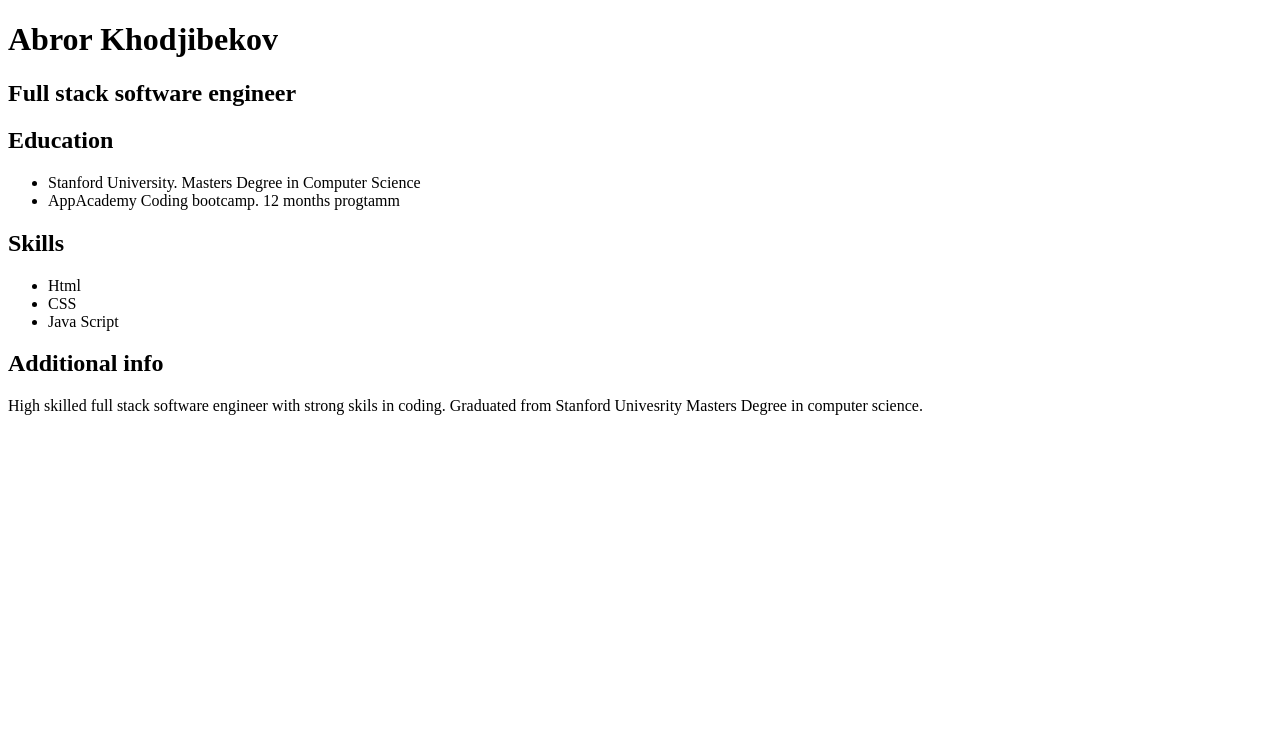
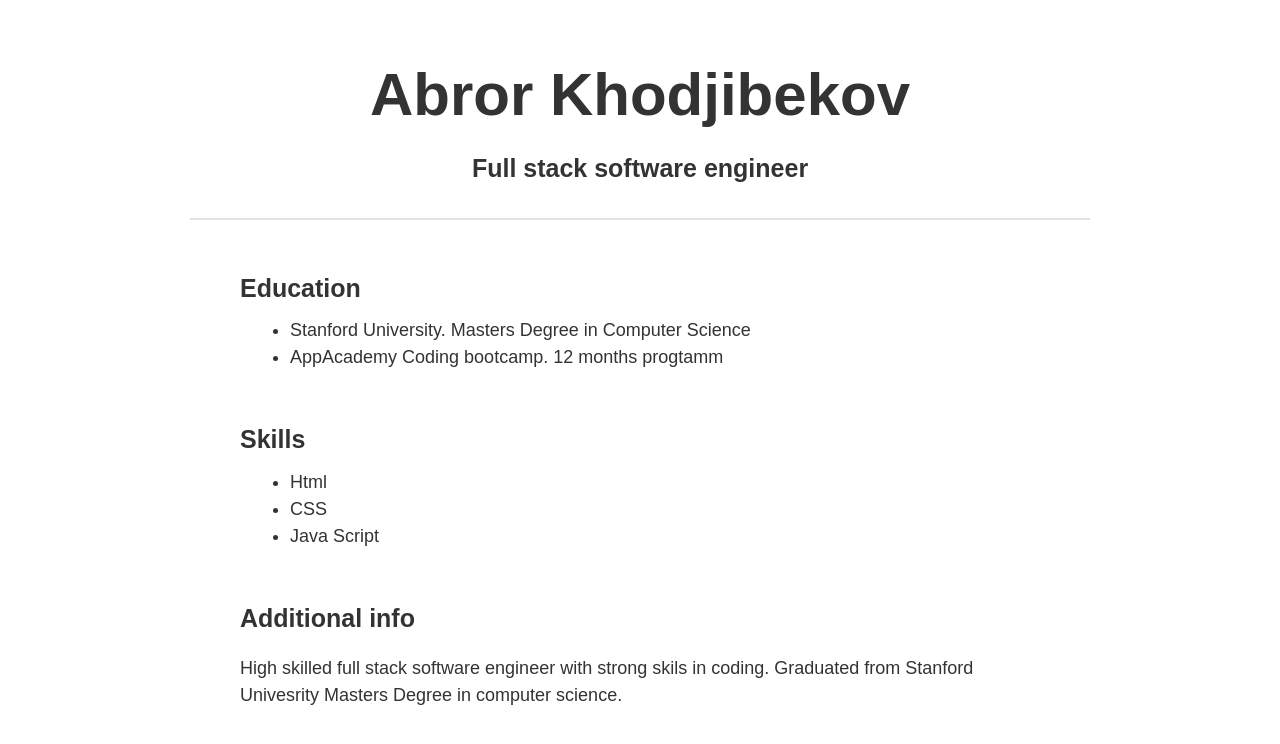
Before and after one commit to abrorkhodj/resumesample, a plain HTML site: page index.html in a window 1280 px wide. Drawn offline with Linux system fonts and the light colour scheme.

Commit message:
Update and rename resume.html to index.html

```diff
--- a/resume.html
+++ b/index.html
@@ -4,7 +4,7 @@
     <meta charset="UTF-8">
     <meta name="viewport" content="width=device-width, initial-scale=1.0">
     <title>Resume</title>
-<link rel="stylesheet" href="resume-style.css">
+<link rel="stylesheet" href="style.css">
   </head>
   <body>
     <main>
```
